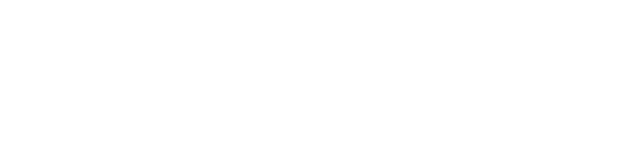
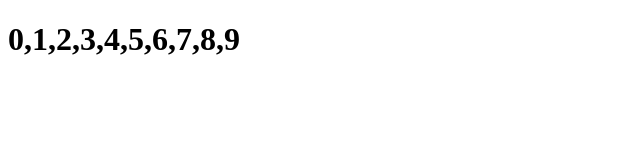
Before and after one commit to Troiando/AprendizadoHTML, a plain HTML site: page Pratica4/index.html in a window 1280 px wide. Shown: the whole page, without its empty margins (0-640 px from the left). Drawn offline with Linux system fonts and the light colour scheme; files that its build step writes are made by us from their sources.

Commit message:
Adicionar

```diff
--- a/Pratica4/index.html
+++ b/Pratica4/index.html
@@ -4,11 +4,11 @@
     <meta charset="UTF-8">
     <meta http-equiv="X-UA-Compatible" content="IE=edge">
     <meta name="viewport" content="width=device-width, initial-scale=1.0">
-    <title>Pratica 3</title>
+    <title>Pratica 4</title>
 
     <link rel="stylesheet" href="style.css">
 
-    <script src="/app.js" defer></script>
+    <script src="forJS.js" defer></script>
 
 </head>
 <body>
```
